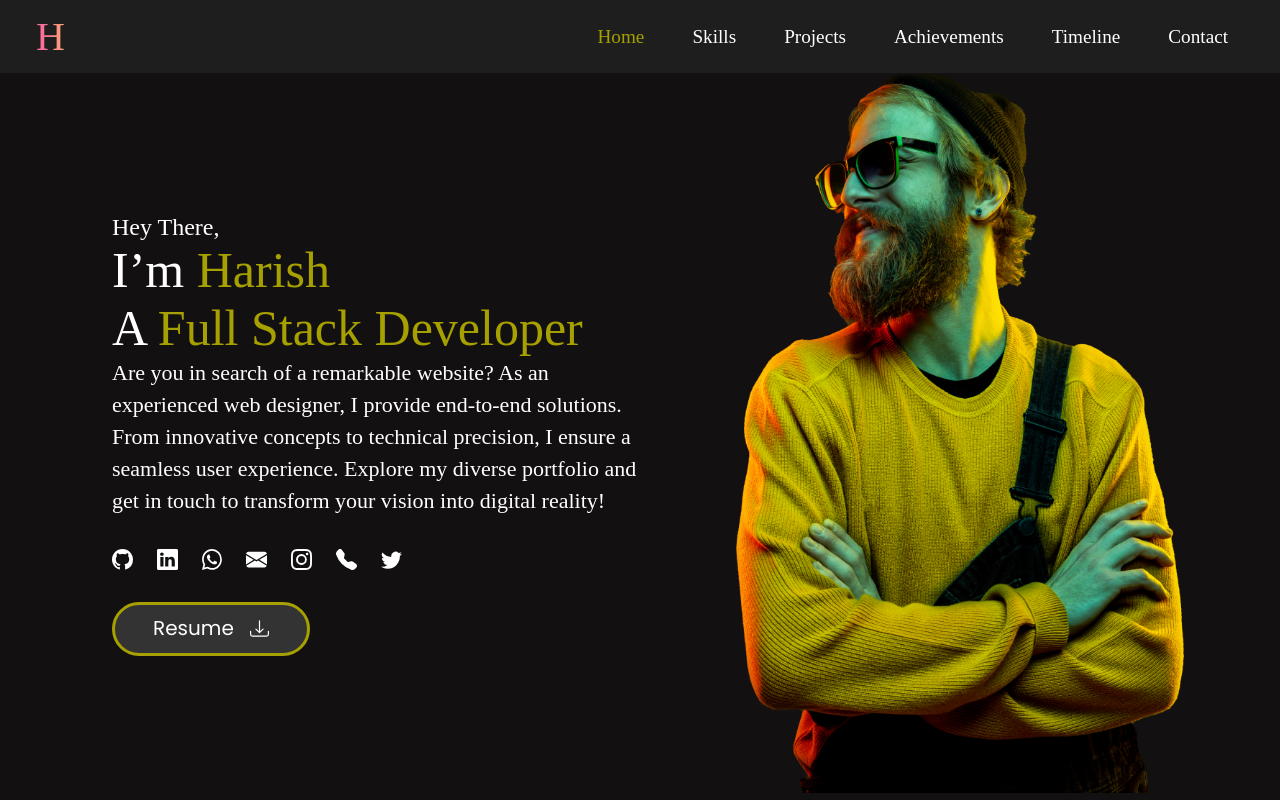
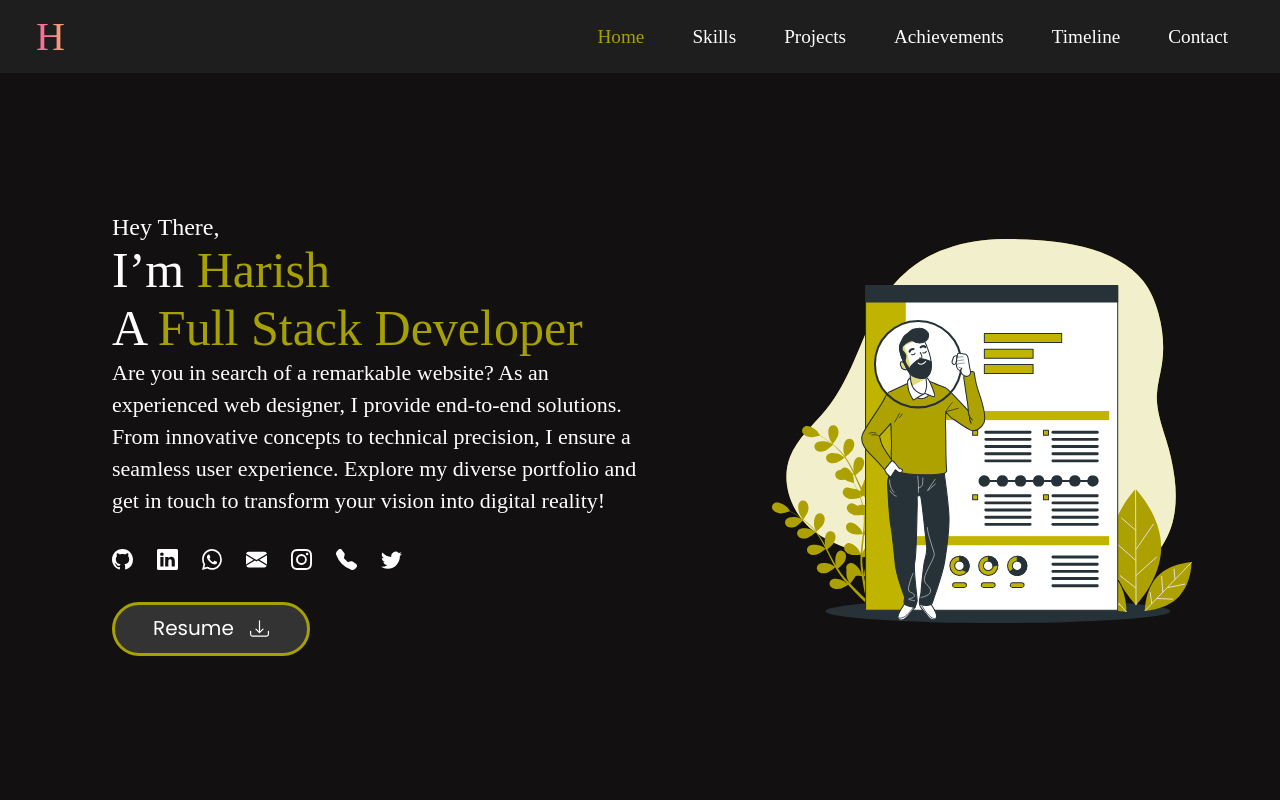
Before and after one commit to harish18092002/one-page-portfolio, an Angular app: page /home in a window 1280 px wide. Shown: the top 800 px of the page. Built offline with nearby package versions, Linux system fonts and the light colour scheme; a web font is replaced by a local one.

Commit message:
Home img

```diff
--- a/src/app/home/home.component.css
+++ b/src/app/home/home.component.css
@@ -4,7 +4,7 @@ body {
 
 .main1 {
     display: grid;
-    grid-template-columns: repeat(2, 1fr);
+    grid-template-columns: repeat(auto-fill, minmax(500px, 1fr));
     justify-content: space-around;
     gap: 5rem;
     padding-left: 7rem;
@@ -21,7 +21,7 @@ body {
 
 }
 
-.main3 {
+/* .main3 {
     display: flex;
 
     flex-direction: column;
@@ -29,11 +29,11 @@ body {
 
 .submain {
     position: relative;
-}
+} */
 
 #uncle {
     height: calc(100vh - 80px);
-    width: auto;
+    width: 94%;
 }
 
 
--- a/src/app/home/home.component.html
+++ b/src/app/home/home.component.html
@@ -46,7 +46,7 @@
         </div>
         <div class="main3">
             <div class="submain">
-                <img src="../../assets/uncle.png" id="uncle">
+                <img src="../../assets/Resume-bro.svg" id="uncle">
 
             </div>
 
```
Also changed, not shown: src/assets/Resume-bro.svg (added).
